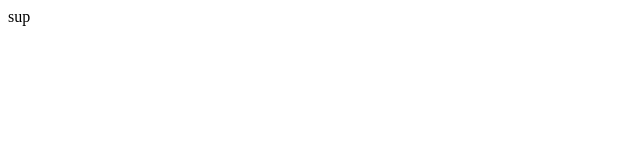
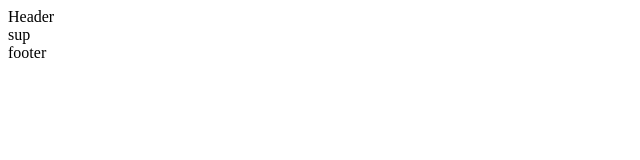
Before and after one commit to sHeinsar/tradeart-FE-test-assignment, a React (Create React App) app: page / in a window 1280 px wide. Shown: the top 160 px of the page, without its empty margins (0-640 px from the left). Built offline with nearby package versions, Linux system fonts and the light colour scheme.

Commit message:
Created layout template; edited eslint settings

```diff
--- a/src/components/App.tsx
+++ b/src/components/App.tsx
@@ -1,11 +1,12 @@
 import React from 'react'
+import Layout from '../layouts/Layout'
 
 const App: React.FC = () => {
   return (
-        <div className="App">
+
+        <Layout>
             sup
-        </div>
-
+        </Layout>
   )
 }
 
--- /dev/null
+++ b/src/layouts/Layout.tsx
@@ -0,0 +1,22 @@
+import React, { ReactNode, useEffect } from 'react'
+import Header from './header/Header'
+import Footer from './footer/Footer'
+
+interface LayoutProps {
+  children: ReactNode
+}
+
+const Layout: React.FC<LayoutProps> = ({ children }) => {
+  useEffect(() => {
+    console.log('hi')
+  })
+  return (
+        <div className="layout-main">
+            <Header/>
+            {children}
+            <Footer/>
+        </div>
+  )
+}
+
+export default Layout
--- /dev/null
+++ b/src/layouts/footer/Footer.tsx
@@ -0,0 +1,11 @@
+import React from 'react'
+
+const Footer: React.FC = () => {
+  return (
+        <div className="footer-main">
+            footer
+        </div>
+  )
+}
+
+export default Footer
--- /dev/null
+++ b/src/layouts/header/Header.tsx
@@ -0,0 +1,11 @@
+import React from 'react'
+
+const Header: React.FC = () => {
+  return (
+        <div className="header-main">
+            Header
+        </div>
+  )
+}
+
+export default Header
--- a/tsconfig.json
+++ b/tsconfig.json
@@ -18,7 +18,7 @@
     "resolveJsonModule": true,
     "isolatedModules": true,
     "noEmit": true,
-    "jsx": "react-jsx"
+    "jsx": "react"
   },
   "include": [
     "src",
```
Also changed, not shown: .eslintrc.json, 1 other file (tests, documents, lock files or other folders).
